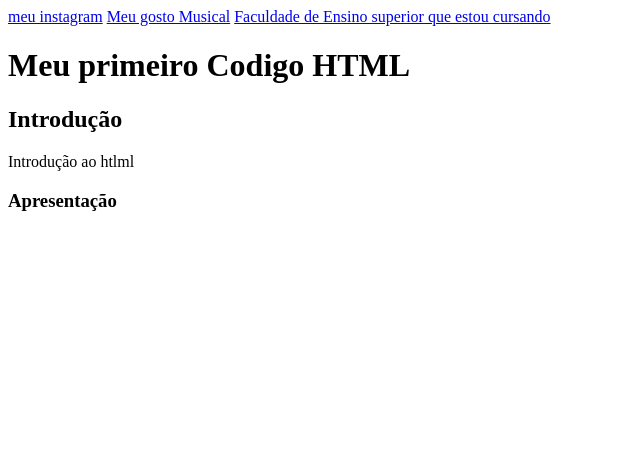
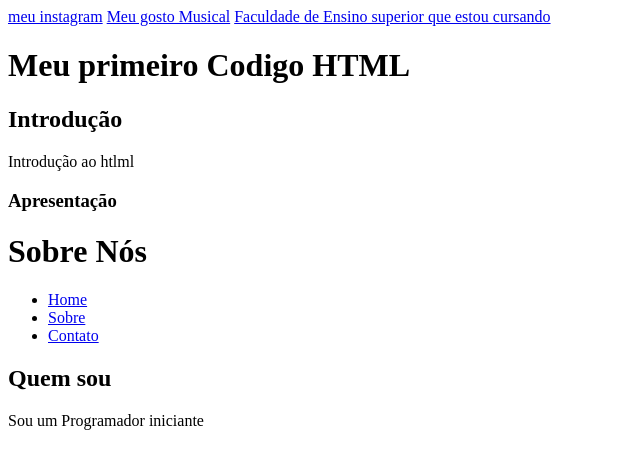
Before and after one commit to HARURIKI/HTML, a plain HTML site: page index.html in a window 1280 px wide. Shown: the whole page, without its empty margins (0-640 px from the left). Drawn offline with Linux system fonts and the light colour scheme.

Commit message:
Update index.html

```diff
--- a/index.html
+++ b/index.html
@@ -20,3 +20,34 @@ Introdução ao htlml
 
 </body>
 </html>
+
+
+<!DOCTYPE html>
+<html lang="pt-br">
+<head>
+    <meta charset="UTF-8">
+    <meta name="viewport" content="width=device-width, initial-scale=1.0">
+    <title>Sobre</title>
+    <link rel="stylesheet" href="styles.css">
+</head>
+<body>
+    <header>
+        <h1>Sobre Nós</h1>
+        <nav>
+            <ul>
+                <li><a href="index.html">Home</a></li>
+                <li><a href="sobre.html">Sobre</a></li>
+                <li><a href="contato.html">Contato</a></li>
+            </ul>
+        </nav>
+    </header>
+
+    <main>
+        <section>
+            <h2>Quem sou</h2>
+            <p>Sou um Programador iniciante</p>
+        </section>
+    </main>
+
+</body>
+</html>
```
